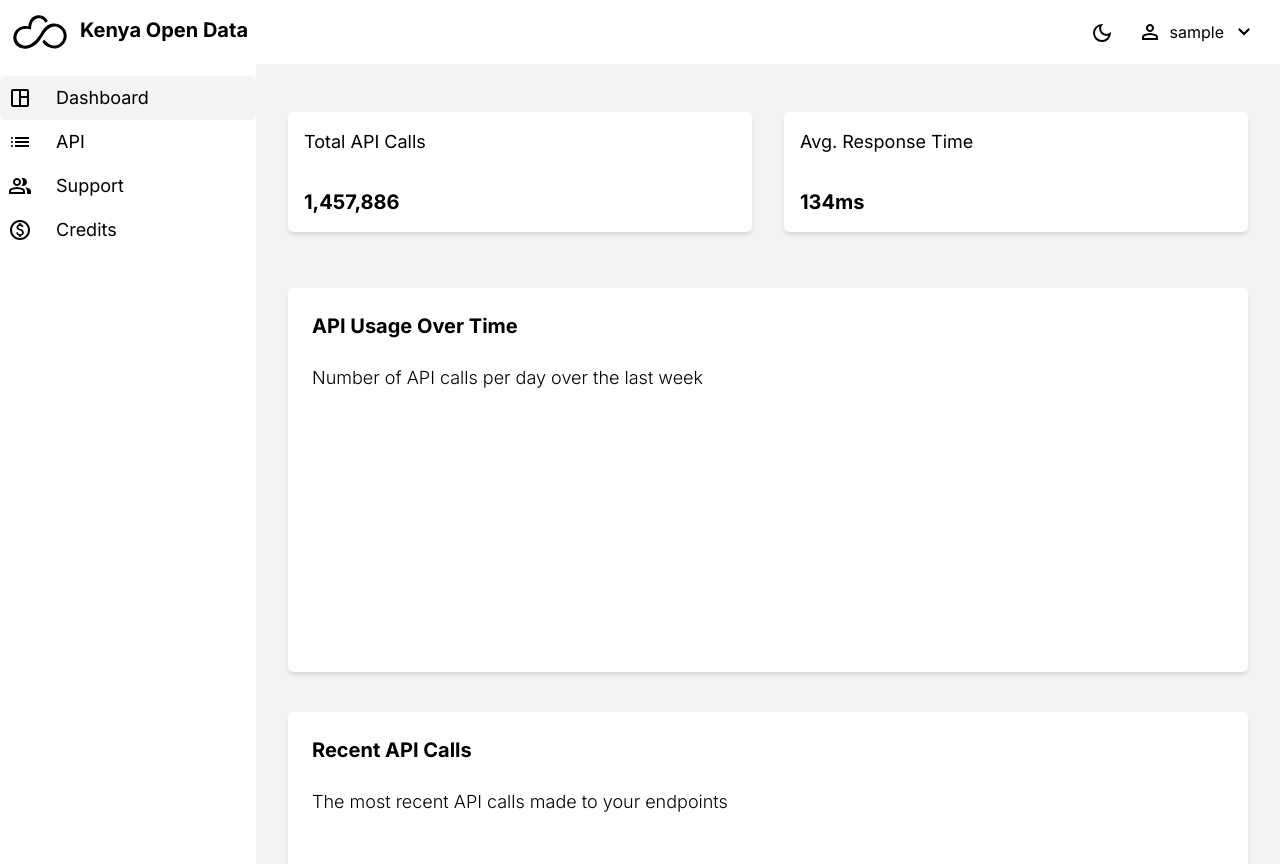
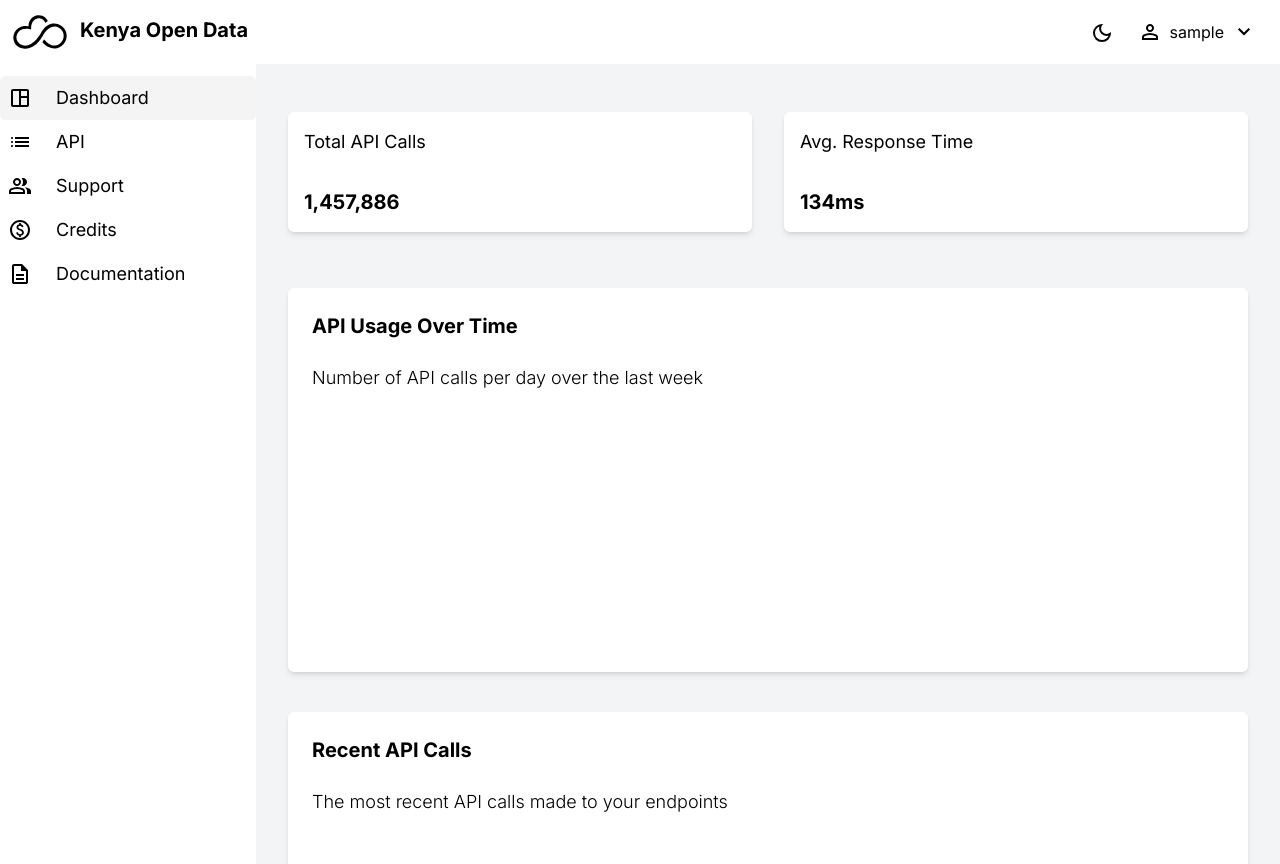
Before and after one commit to Newtonkamau14/Kenya-Open-Data, a React (Vite) app in the folder client/: page /app in a window 1280 px wide. Built offline with nearby package versions, Linux system fonts and the light colour scheme; sample sign-in values are in the browser's storage.

Commit message:
feat: add link to documentation

```diff
--- a/client/src/components/Sidebar.tsx
+++ b/client/src/components/Sidebar.tsx
@@ -3,6 +3,7 @@
 import list from "../assets/list.svg";
 import group from "../assets/group.svg";
 import credit from "../assets/credit.svg";
+import description from "../assets/description.svg";
 
 function Sidebar() {
   const location = useLocation();
@@ -66,6 +67,21 @@
               Credits
             </Link>
           </li>
+
+          <li className="flex items-center w-full text-black rounded-md hover:bg-[#f4f4f5]">
+            <img
+              src={description}
+              alt="credits"
+              className="mx-2 inline-block"
+            />
+            <Link
+              to="https://newtonkamau14.github.io/Kenya-Open-Data/"
+              className="text-lg w-full py-2 px-4"
+              target="_blank"
+            >
+              Documentation
+            </Link>
+          </li>
         </ul>
       </aside>
     </>
```
Also changed, not shown: client/src/assets/description.svg (added).
